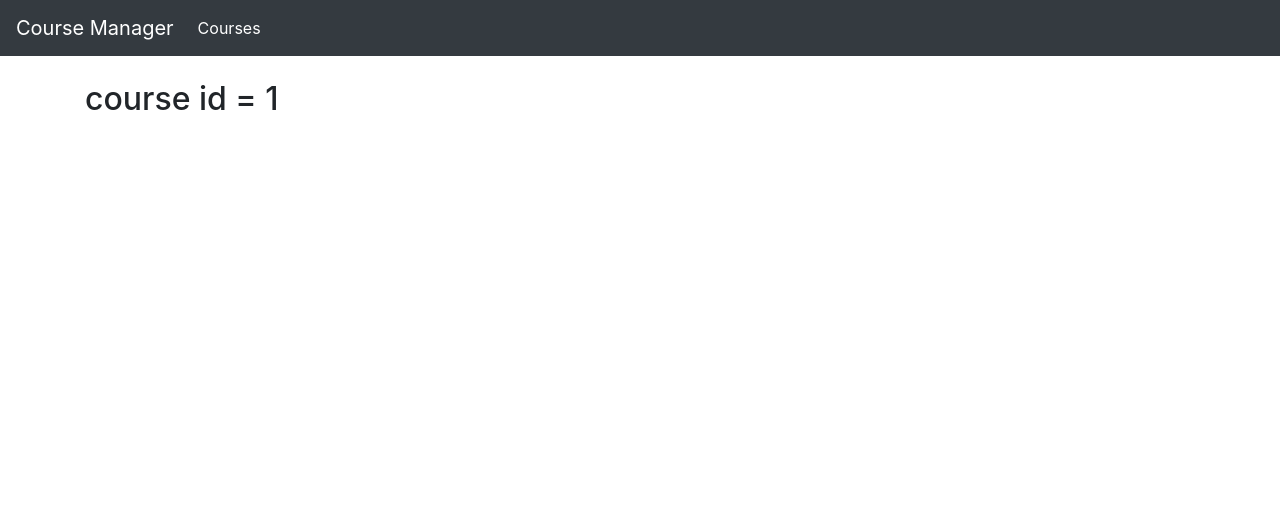
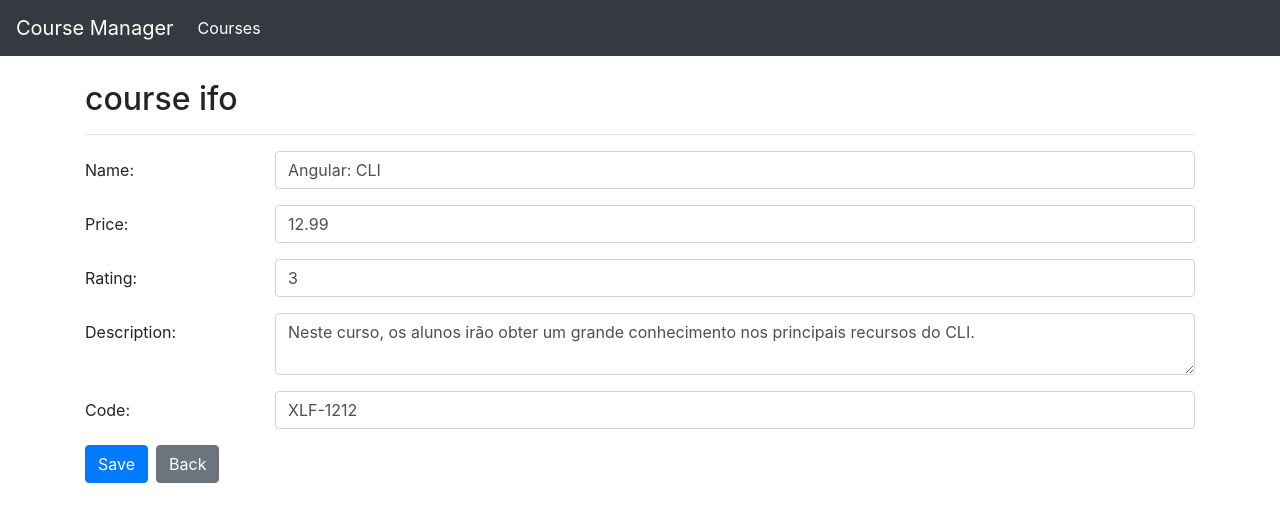
Before and after one commit to AndresonFerreira/gerenciador_de_cursos_angular, an Angular app in the folder course-manager/: page /courses/info/1 in a window 1280 px wide. Shown: the top 522 px of the page. Built offline with nearby package versions, Linux system fonts and the light colour scheme.

Commit message:
Formulário
Formulário e validação de dados

```diff
--- a/course-manager/src/app/courses/course-info.component.html
+++ b/course-manager/src/app/courses/course-info.component.html
@@ -1,4 +1,61 @@
-<h2>
-course id =
-  {{courseId}}
-</h2>
+<h2>course ifo</h2>
+
+<hr />
+
+<form #courseForm="ngForm">
+
+  <div class="form-group row">
+    <label class="col-sm-2 col-form-label">Name:</label>
+    <div class="col-sm-10">
+      <input [(ngModel)]="course.name" required name="name" #courseName="ngModel" [ngClass]="{'is-invalid': courseName.invalid}" class="form-control">
+      <div class="invalid-feedback">
+        <span>Course name is required</span>
+      </div>
+    </div>
+  </div>
+
+  <div class="form-group row">
+    <label class="col-sm-2 col-form-label">Price:</label>
+    <div class="col-sm-10">
+      <input [(ngModel)]="course.price" required type="number" name="price" #coursePrice="ngModel" [ngClass]="{'is-invalid': coursePrice.invalid}" class="form-control">
+      <div class="invalid-feedback">
+        <span>Course price is required</span>
+      </div>
+    </div>
+  </div>
+
+  <div class="form-group row">
+    <label class="col-sm-2 col-form-label">Rating:</label>
+    <div class="col-sm-10">
+      <input [(ngModel)]="course.rating" required type="number" name="rating" #courseRating="ngModel" [ngClass]="{'is-invalid': courseRating.invalid}" class="form-control">
+      <div class="invalid-feedback">
+        <span>Course rating is required</span>
+      </div>
+    </div>
+  </div>
+
+  <div class="form-group row">
+    <label class="col-sm-2 col-form-label">Description:</label>
+    <div class="col-sm-10">
+      <textarea [(ngModel)]="course.description" required  name="description" #courseDescription="ngModel" [ngClass]="{'is-invalid': courseDescription.invalid}" class="form-control">
+      </textarea>
+      <div class="invalid-feedback">
+        <span>Course description is required</span>
+      </div>
+    </div>
+  </div>
+
+  <div class="form-group row">
+    <label class="col-sm-2 col-form-label">Code:</label>
+    <div class="col-sm-10">
+      <input [(ngModel)]="course.code" required type="text" name="code" #courseCode="ngModel" [ngClass]="{'is-invalid': courseCode.invalid}" class="form-control">
+      <div class="invalid-feedback">
+        <span>Course code is required</span>
+      </div>
+    </div>
+  </div>
+
+  <button [disabled]="courseForm.invalid" (click)="save()" class="btn btn-primary mr-2">Save</button>
+  <button [routerLink]="['./courses']" class="btn btn-secondary">Back</button>
+
+</form>
--- a/course-manager/src/app/courses/course-info.component.ts
+++ b/course-manager/src/app/courses/course-info.component.ts
@@ -1,16 +1,22 @@
 import { Component, OnInit } from "@angular/core";
 import { ActivatedRoute } from "@angular/router";
+import { Course } from "./course";
+import { CourseService } from "./course.service";
 
 @Component({
   templateUrl: './course-info.component.html'
 })
 export class CourseinfoComponent implements OnInit{
 
-  courseId: number;
+  course: Course;
 
-  constructor(private activatedRoute: ActivatedRoute) {  }
+  constructor(private activatedRoute: ActivatedRoute, private courseService: CourseService) {  }
 
   ngOnInit(): void {
-    this.courseId = +this.activatedRoute.snapshot.paramMap.get('id');
+    this.course =  this.courseService.retrieveById(+this.activatedRoute.snapshot.paramMap.get('id'));
+  }
+
+  save(): void{
+    this.courseService.save(this.course);
   }
 }
--- a/course-manager/src/app/courses/course.service.ts
+++ b/course-manager/src/app/courses/course.service.ts
@@ -7,6 +7,17 @@
 export class CourseService {
   retrieveAll(): Course[] {
     return COURSES;
+  }
+
+  retrieveById(id: number): Course{
+    return COURSES.find((courseInterator: Course) => courseInterator.id === id);
+  }
+
+  save(course: Course): void{
+    if(course.id){
+      const index = COURSES.findIndex((courseInterator: Course) => courseInterator.id === course.id);
+      COURSES[index] = course;
+    }
   }
 }
 
```
